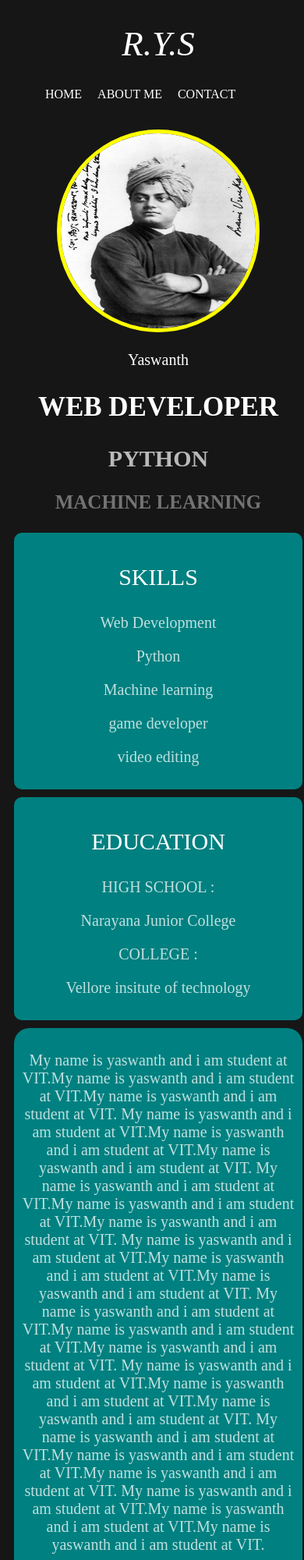
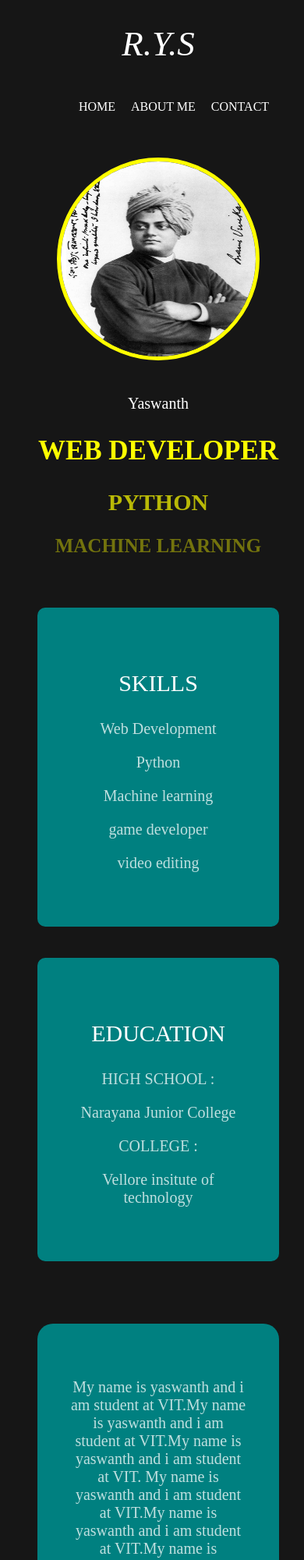
Before and after one commit to raviyaswanth/raviyaswanth.github.io, a plain HTML site: page hello/index.html in a window 390 px wide. Shown: the top 2000 px of the page at 78% size. Drawn offline with Linux system fonts and the light colour scheme.

Commit message:
maded rsponsive

```diff
--- a/hello/index.html
+++ b/hello/index.html
@@ -7,6 +7,8 @@
 </head>
 <style>
 <!------------------------------------------------------------------styling-------------------------------------------------------------------------------------->
+
+
 *{
 margin :0px;
 padding : 0px;
@@ -15,10 +17,12 @@ background : #161616;
 body{
 background : #161616;
 width : 100%;
+z-index : -1;
 }
 #hi{
 width : 100%;
 background : #161616;
+
 }
 .brand{
 color: white;
@@ -31,7 +35,9 @@ text-align : center;
 align-items : center;
 }
 .lier{
-text-align : center;
+display : flex;
+width : 100%;
+justify-conent : center;
 }
 .unordered{
 list-style : none;
@@ -42,7 +48,7 @@ text-align : center;
 .unordered li{
 display: inline;
 padding : 0px 10px;
-
+text-align : center;
 }
 .unordered li a{
 text-decoration : none;
@@ -59,15 +65,18 @@ align-items : center;
 padding-top : 20px;
 text-align : center;
 }
+.hi5{
+display : flex;
+}
 .image{
 height : 250px;
 width : 250px;
 border : yellow solid 5px;
 border-radius : 200px;
+margin : 20px;
 }
 .skills{
-color : white;
-
+color : yellow;
 }
 .skills h1{
 font-size : 35px;
@@ -90,8 +99,13 @@ text-align : center;}
 .about-me div{
 background : #008080;
 border-radius : 10px;
-margin : 10px;
-padding : 10px 10px;
+margin : 40px;
+padding : 50px 40px;
+
+}
+.about-me div{
+diaplay : flex;
+flex-wrap : no-wrap;
 }
 .about-me h3{
 color : white ;
@@ -108,8 +122,8 @@ opacity : 75%;
 background : #008080;
 border-radius : 20px;
 text-align : center;
-margin : 10px;
-padding : 10px 10px;
+margin : 40px;
+padding : 50px 40px;
 }
 .yaswanth p{
 color : white;
@@ -117,14 +131,17 @@ opacity : 75%;
 font-size : 20px;
 }
 .content{
+width : 30%;
+margin : auto;
 background : #008080;
-margin : 10px;
+margin-bottom : 30px;
 text-align : center;
 color : white;
-padding : 20px 10px;
+padding : 40px 0px;
 border-radius : 20px;
 }
 .content input{
+
 margin : 10px;
 width : 200px;
 height : 45px;
@@ -145,6 +162,18 @@ color : #161616;
 background : light-blue;
 font-size : 20px;
 border-radius : 20px;}
+
+@media screen and (max-width : 750px){
+.hi5{
+flex-wrap : wrap;
+}
+.content{
+width : 90%;
+margin : auto;
+}
+
+
+
 <!-------------------------------------------------------------end of style-------------------------------------------------------------------------------------->
 </style>
 <body>
```
